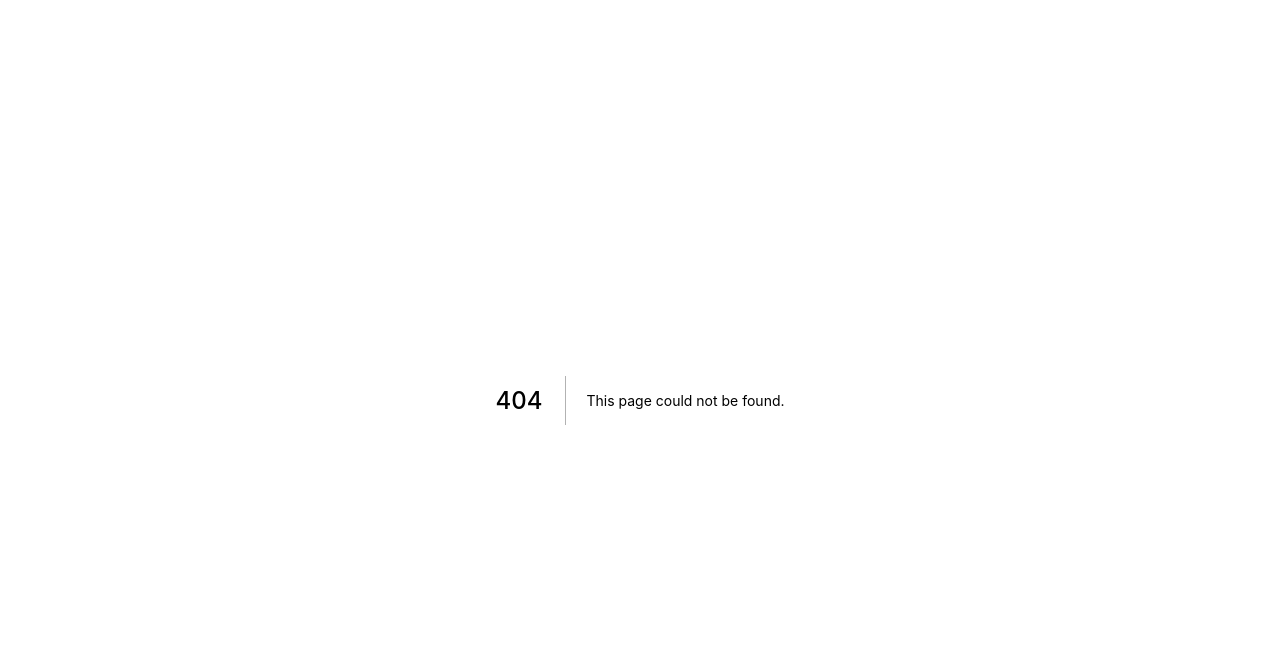
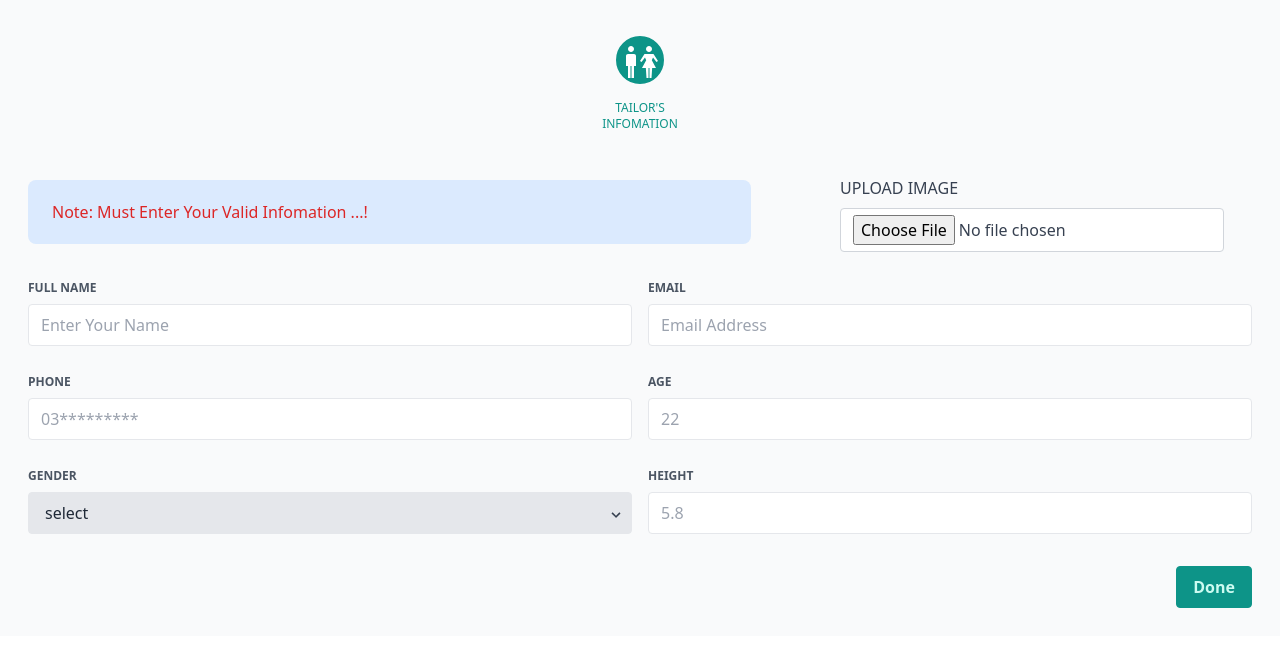
Before and after one commit to Muhammad-Akif/shopnstich, a Next.js app: page /tailorInfo in a window 1280 px wide. Before the commit this address had no page. Shown: the top 646 px of the page. Built offline with nearby package versions, Linux system fonts and the light colour scheme; what tw-elements would draw is missing.

Commit message:
added tailor info UI basics

```diff
--- a/components/customer/Profile.jsx
+++ b/components/customer/Profile.jsx
@@ -4,13 +4,11 @@ import { FaEdit } from 'react-icons/fa'
 import { useRouter } from 'next/router'
 
 const profile = () => {
-    const { personalInfo, setPersonalInfo, measureDetails, useFirestore,setEdit } = useStateContext();
+    const { personalInfo, setPersonalInfo, measureDetails, useFirestore, setEdit } = useStateContext();
     const router = useRouter()
     const [isShow, setShow] = useState(false)
     useEffect(() => {
-        if (!personalInfo.fullname > 0) {
-            useFirestore('images')
-        }
+        useFirestore('images')
     }, [])
     if (personalInfo[0] == undefined) {
         console.log("waiting")
@@ -55,7 +53,7 @@ const profile = () => {
         router.push("/measurements")
         console.log("id ---> ", id)
         setPersonalInfo(personalInfo[0].data)
-        setEdit({ id, isEdit: true});
+        setEdit({ id, isEdit: true });
     }
 
 
--- a/pages/customer.js
+++ b/pages/customer.js
@@ -16,8 +16,8 @@ const App = () => {
 
   const Menus = [
     { id: 0, title: "Dashboard", tab: Dashboard, src: Chart_fill, gap: true },
-    { id: 1, title: "Accounts", tab: Profile, src: User },
-    { id: 2, title: "Inbox", tab: Inbox, src: Chat, gap: true },
+    { id: 1, title: "Profile", tab: Profile, src: User },
+    { id: 2, title: "Dilevered", tab: Inbox, src: Chat, gap: true },
     { id: 3, title: "Orders ", tab: Orders, src: Folder },
     // { id: 4, title: "Offer & Deals ", tab:Deals, src: Calendar },
     { id: 4, title: "Logout", tab: Deals, src: GoSignOut, gap: true },
--- /dev/null
+++ b/pages/tailorInfo.js
@@ -0,0 +1,106 @@
+import React from 'react'
+import { ImManWoman } from 'react-icons/im'
+
+const tailorInfo = () => {
+
+    const formSubmit = (e) => {
+        e.preventDefault();
+    }
+
+    return (
+        <div class="p-5 bg-gray-50">
+            <div class="mx-4 p-4 pb-24">
+                <div class="flex items-center justify-center">
+
+                    <button class="flex items-center text-white relative">
+                        <div class="rounded-full transition duration-500 ease-in-out h-12 w-12 py-3 border-2 bg-teal-600 border-teal-600">
+                            <ImManWoman class="h-8 w-8 relative left-2 bottom-1" />
+                        </div>
+                        <div class="absolute top-0 -ml-10 text-center mt-16 w-32 text-xs font-medium uppercase text-teal-600">Tailor's Infomation</div>
+                    </button>
+
+                </div>
+            </div>
+            <form onSubmit={formSubmit}>
+                <div class="bg-blue-100 w-7/12 mx-2 rounded-lg py-5 px-6 mb-4 text-base text-red-600" role="alert">
+                    Note: Must Enter Your Valid Infomation ...!
+                </div>
+                <div class="flex flex-col absolute right-14 top-44">
+                    <div class="flex justify-center">
+                        <div class="mb-3 w-96">
+                            <label for="formFile" class="form-label inline-block mb-2 text-gray-700 uppercase text-center">Upload Image</label>
+                            <input required class="form-control block w-full px-3 py-1.5 text-base font-normal text-gray-700 bg-white bg-clip-padding border border-solid border-gray-300 rounded transition ease-in-out m-0 focus:text-gray-700 focus:bg-white focus:border-green-600 focus:outline-none" type="file" id="formFile" />
+                        </div>
+                    </div>
+                    {/* <div className="output">
+                        {error && <div className="error">{error}</div>}
+                        {file && <div>{file.name}</div>}
+                    </div> */}
+                </div>
+                <div class="flex flex-col md:flex-row">
+                    <div class="w-full mx-2 flex-1">
+                        <div class="font-bold h-6 mt-3 text-gray-600 text-xs leading-8 uppercase"> Full Name</div>
+                        <div class="bg-white my-2 p-1 flex border border-gray-200 rounded">
+                            <input required name="fullname" placeholder="Enter Your Name" class="p-1 px-2 appearance-none outline-none w-full text-gray-800" />
+                        </div>
+                    </div>
+                    <div class="w-full mx-2 flex-1">
+                        <div class="font-bold h-6 mt-3 text-gray-600 text-xs leading-8 uppercase"> Email</div>
+                        <div class="bg-white my-2 p-1 flex border border-gray-200 rounded">
+                            <input required name="email" placeholder="Email Address" type='email' class="p-1 px-2 appearance-none outline-none w-full text-gray-800" />
+                        </div>
+                    </div>
+                </div>
+                <div class="flex flex-col md:flex-row">
+                    <div class="w-full mx-2 flex-1">
+                        <div class="font-bold h-6 mt-3 text-gray-600 text-xs leading-8 uppercase"> Phone</div>
+                        <div class="bg-white my-2 p-1 flex border border-gray-200 rounded">
+                            <input required name="phone" placeholder="03*********" type="number" class="p-1 px-2 appearance-none outline-none w-full text-gray-800" />
+                        </div>
+                    </div>
+                    <div class="w-full mx-2 flex-1">
+                        <div class="font-bold h-6 mt-3 text-gray-600 text-xs leading-8 uppercase"> Age</div>
+                        <div class="bg-white my-2 p-1 flex border border-gray-200 rounded">
+                            <input required name="age" placeholder="22" type="number" class="p-1 px-2 appearance-none outline-none w-full text-gray-800" />
+                        </div>
+                    </div>
+                </div>
+                <div class="flex flex-col md:flex-row">
+                    <div class="w-full mx-2 flex-1 relative">
+                        <div class="font-bold h-6 mt-3 text-gray-600 text-xs leading-8 uppercase"> Gender</div>
+                        <select required name="gender" class="block mt-2 appearance-none w-full bg-gray-200 border border-gray-200 py-2.5 px-4 pr-8 rounded leading-tight focus:outline-none focus:bg-white focus:border-gray-500" id="grid-state">
+                            <option class="text-gray-300" >select</option>
+                            <option value="male">Male</option>
+                            <option value="female">Female</option>
+                        </select>
+                        <div class="pointer-events-none absolute inset-y-0 right-0  top-10 flex items-center px-2 text-gray-700">
+                            <svg class="fill-current h-4 w-4" xmlns="http://www.w3.org/2000/svg" viewBox="0 0 20 20"><path d="M9.293 12.95l.707.707L15.657 8l-1.414-1.414L10 10.828 5.757 6.586 4.343 8z" /></svg>
+                        </div>
+                    </div>
+                    <div class="w-full mx-2 flex-1">
+                        <div class="font-bold h-6 mt-3 text-gray-600 text-xs leading-8 uppercase"> Height</div>
+                        <div class="bg-white my-2 p-1 flex border border-gray-200 rounded">
+                            <input required name="height" placeholder="5.8" type="number" class="p-1 px-2 appearance-none outline-none w-full text-gray-800" />
+                        </div>
+                    </div>
+                </div>
+                {/* {!isGender && (
+                    <div class="text-sm text-red-500 p-2 px-2">Gender Required !</div>
+                )} */}
+                <div class="flex p-2 mt-4">
+                    <div class="flex-auto flex flex-row-reverse">
+                        <button type="submit" class="text-base  ml-2  hover:scale-110 focus:outline-none flex justify-center px-4 py-2 rounded font-bold cursor-pointer
+                    hover:bg-teal-600
+                    bg-teal-600
+                    text-teal-100
+                    border duration-200 ease-in-out
+                    border-teal-600 transition">Done</button>
+
+                    </div>
+                </div>
+            </form>
+        </div>
+    )
+}
+
+export default tailorInfo
--- a/tailwind.config.js
+++ b/tailwind.config.js
@@ -22,6 +22,6 @@ module.exports = {
   },
   plugins: [
     require('daisyui'),
-    require('tw-elements/dist/plugin')
+    require('tw-elements/dist/plugin'),
   ],
 }
```
